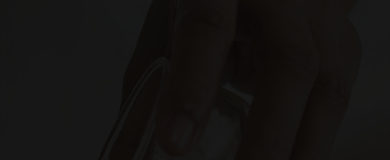
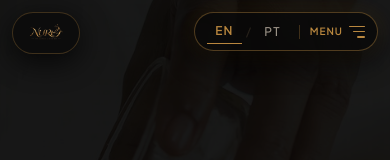
Before and after one commit to carolzinh427-beep/nuru, a React (Vite) app: page / in a window 390 px wide. Shown: the top 160 px of the page. Built offline with nearby package versions, Linux system fonts and the light colour scheme; a web font is replaced by a local one.

Commit message:
feat: mobile top-right floating glass navbar with translucent glassmorphic menu and smooth option transitions

```diff
--- a/src/components/Header.jsx
+++ b/src/components/Header.jsx
@@ -36,15 +36,15 @@ export function Header() {
 
   return (
     <>
-      {/* Floating Navbar Container: Appears smoothly upon scroll */}
+      {/* Desktop Floating Navbar: Centered pill appearing upon scroll */}
       <header
-        className={`fixed top-3 sm:top-5 left-0 right-0 z-40 flex justify-center px-3 sm:px-6 transition-all duration-500 ease-out ${
+        className={`hidden md:flex fixed top-4 sm:top-5 left-0 right-0 z-40 justify-center px-4 sm:px-6 transition-all duration-500 ease-out ${
           isScrolled
             ? 'opacity-100 translate-y-0 pointer-events-auto'
             : 'opacity-0 -translate-y-8 pointer-events-none'
         }`}
       >
-        <div className="w-full max-w-5xl rounded-full bg-dark-deep/80 backdrop-blur-xl border border-gold-main/30 shadow-[0_16px_50px_rgba(0,0,0,0.85)] text-cream-text flex items-center justify-between px-4 sm:px-6 py-2 sm:py-2.5">
+        <div className="w-full max-w-5xl rounded-full bg-dark-deep/80 backdrop-blur-xl border border-gold-main/30 shadow-[0_16px_50px_rgba(0,0,0,0.85)] text-cream-text flex items-center justify-between px-6 py-2.5">
           {/* Logo with Transparent PNG (No Background) */}
           <a
             href="#home"
@@ -61,7 +61,7 @@ export function Header() {
           {/* Desktop Navigation */}
           <nav
             aria-label="Primary navigation"
-            className="hidden md:flex items-center space-x-6"
+            className="flex items-center space-x-6"
           >
             {navLinks.map((link) => (
               <a
@@ -75,7 +75,7 @@ export function Header() {
           </nav>
 
           {/* Desktop Right: Language + Instagram + Floating CTA */}
-          <div className="hidden md:flex items-center space-x-4">
+          <div className="flex items-center space-x-4">
             <LanguageSwitcher isScrolled={isScrolled} />
             <a
               href="https://instagram.com/nurumassagelondon"
@@ -96,36 +96,64 @@ export function Header() {
               {t.nav.cta}
             </button>
           </div>
+        </div>
+      </header>
 
-          {/* Mobile Right: Language + Hamburger */}
-          <div className="flex md:hidden items-center space-x-2">
-            <LanguageSwitcher isScrolled={isScrolled} />
+      {/* Mobile Top-Left Corner: Floating Glass Brand Logo */}
+      <div
+        className={`fixed top-3 left-3 sm:top-4 sm:left-4 z-40 md:hidden transition-all duration-500 ease-out ${
+          isScrolled
+            ? 'opacity-100 translate-y-0 pointer-events-auto'
+            : 'opacity-90 translate-y-0 pointer-events-auto'
+        }`}
+      >
+        <a
+          href="#home"
+          className="rounded-full bg-dark-deep/85 backdrop-blur-2xl border border-gold-main/30 shadow-[0_8px_30px_rgba(0,0,0,0.85)] px-3 py-1.5 flex items-center group focus-visible:outline-gold-main active:scale-95 transition-transform duration-200"
+          aria-label="Nuru Massage London Home"
+        >
+          <img
+            src="/images/logo-navbar.png"
+            alt="Nuru Massage London"
+            className="h-7 w-auto object-contain transition-transform duration-300 group-hover:scale-105"
+          />
+        </a>
+      </div>
+
+      {/* Mobile Top-Right Corner: Floating Glass Navbar Pill */}
+      <div
+        className={`fixed top-3 right-3 sm:top-4 sm:right-4 z-40 md:hidden transition-all duration-500 ease-out ${
+          isScrolled
+            ? 'opacity-100 translate-y-0 pointer-events-auto'
+            : 'opacity-95 translate-y-0 pointer-events-auto'
+        }`}
+      >
+        <div className="rounded-full bg-dark-deep/85 backdrop-blur-2xl border border-gold-main/40 text-cream-text shadow-[0_8px_32px_rgba(0,0,0,0.85),0_0_24px_rgba(194,142,66,0.18)] px-3 py-1.5 flex items-center space-x-2.5">
+          <LanguageSwitcher isScrolled={true} />
+
+          {/* Subtle gold separator */}
+          <span className="w-[1px] h-3.5 bg-gold-main/30 shrink-0" aria-hidden="true" />
+
+          {/* Trigger button opening glass menu */}
           <button
             ref={hamburgerButtonRef}
             type="button"
             onClick={() => setIsMobileMenuOpen(true)}
             aria-label="Open navigation menu"
             aria-expanded={isMobileMenuOpen}
-              className="p-2 text-cream-text hover:text-gold-main transition-colors duration-300 focus-visible:outline-gold-main"
+            className="group flex items-center space-x-1.5 text-gold-main hover:text-gold-light focus-visible:outline-gold-main py-0.5 active:scale-95 transition-transform duration-200"
           >
-              <svg
-                className="w-6 h-6"
-                fill="none"
-                stroke="currentColor"
-                viewBox="0 0 24 24"
-                aria-hidden="true"
-              >
-                <path
-                  strokeLinecap="square"
-                  strokeLinejoin="miter"
-                  strokeWidth="1.5"
-                  d="M4 7h16M4 12h16M4 17h16"
-                />
-              </svg>
+            <span className="text-[10px] tracking-widest uppercase font-semibold text-gold-main">
+              MENU
+            </span>
+            <div className="w-4 h-3 flex flex-col justify-between items-end">
+              <span className="w-4 h-[1.5px] bg-gold-main rounded-full transition-all duration-300 group-hover:w-4" />
+              <span className="w-3 h-[1.5px] bg-gold-main rounded-full transition-all duration-300 group-hover:w-4" />
+              <span className="w-2 h-[1.5px] bg-gold-main rounded-full transition-all duration-300 group-hover:w-4" />
+            </div>
           </button>
         </div>
       </div>
-      </header>
 
       {/* Fullscreen Mobile Menu */}
       <MobileMenu
```
Also changed, not shown: src/components/MobileMenu.jsx (+66 -23 lines). Lines whose indentation alone changed are shown as unchanged.
